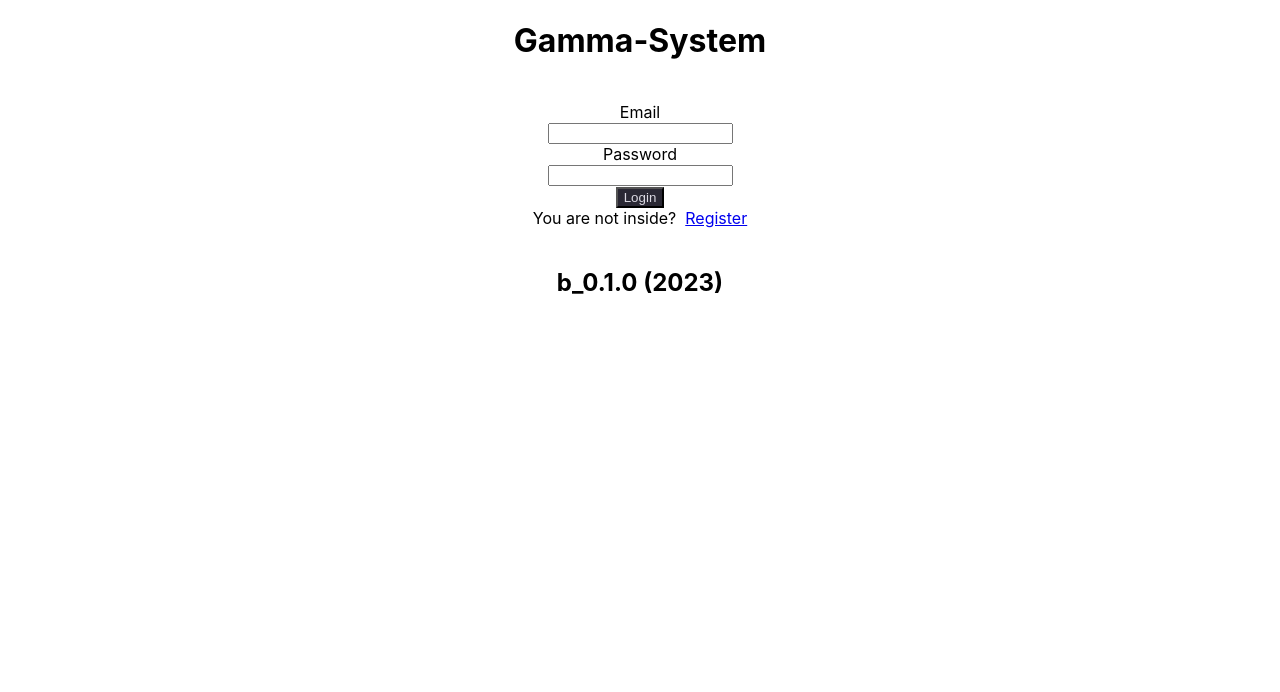
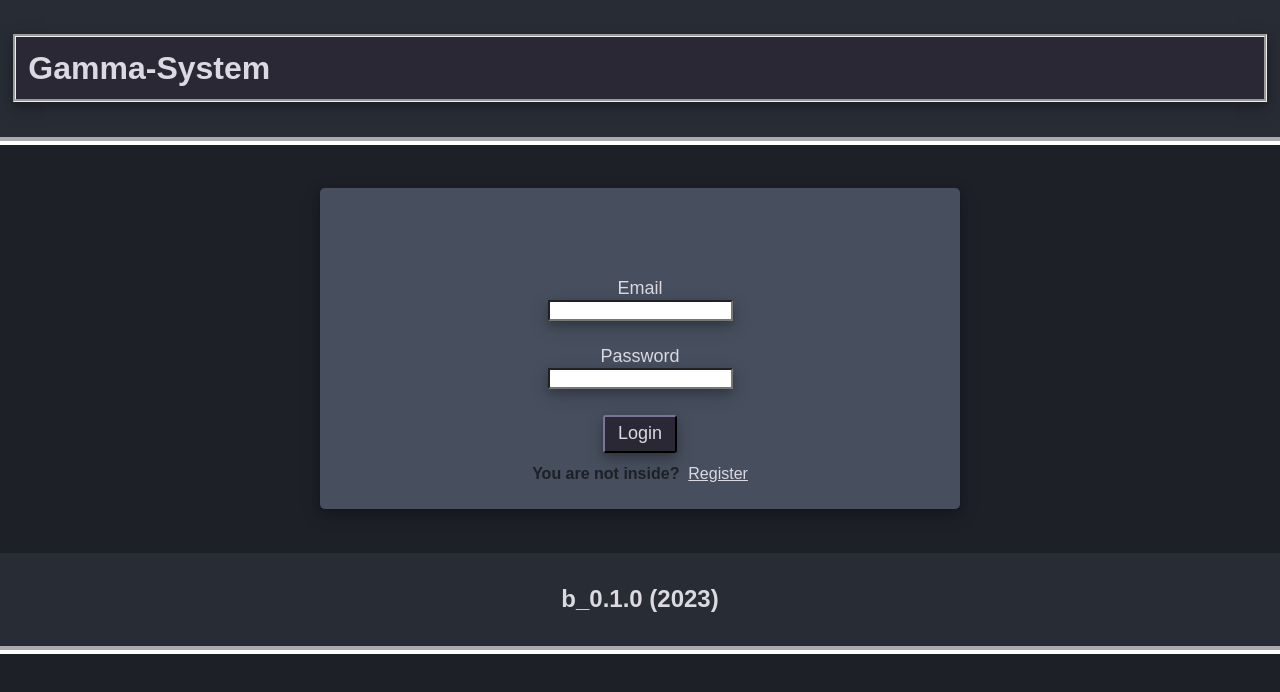
Before and after one commit to juxxon23/Gamma_client, a React (Create React App) app: page / in a window 1280 px wide. Shown: the top 692 px of the page. Built offline with nearby package versions, Linux system fonts and the light colour scheme.

Commit message:
Styles added

```diff
--- a/src/App.css
+++ b/src/App.css
@@ -1,38 +1,69 @@
-.App {
-  text-align: center;
+body {
+  background-color: #1d2026;
+  font-family: 'Cabin', sans-serif;
 }
 
-.App-logo {
-  height: 40vmin;
-  pointer-events: none;
+.Header {
+  background-color: #282c34;
+  color: #dbd9e2;
+  padding: 1%;
+  border-bottom: 8px groove white;
 }
 
-@media (prefers-reduced-motion: no-preference) {
-  .App-logo {
-    animation: App-logo-spin infinite 20s linear;
-  }
+h1 {
+  border-style: groove;
+  padding: 1%;
+  background-color: #2a2834;
+  box-shadow: 0 4px 8px 0 rgba(0, 0, 0, 0.2), 0 6px 20px 0 rgba(0, 0, 0, 0.19);
 }
 
-.App-header {
-  background-color: #282c34;
-  min-height: 100vh;
-  display: flex;
-  flex-direction: column;
-  align-items: center;
-  justify-content: center;
-  font-size: calc(10px + 2vmin);
-  color: white;
+.form-container {
+  text-align: center;
+  border-radius: 5px;
+  width: 50%;
+  position: relative;
+  left: 25%;
+  margin: 2% 0 2% 0;
+  background-color: #474f5e;
+  padding: 2% 0 2% 0;
+  box-shadow: 0 4px 8px 0 rgba(0, 0, 0, 0.2), 0 6px 20px 0 rgba(0, 0, 0, 0.19);
 }
 
-.App-link {
-  color: #61dafb;
+.form-login {
+  margin: 10% 0 2% 0;
 }
 
-@keyframes App-logo-spin {
-  from {
-    transform: rotate(0deg);
-  }
-  to {
-    transform: rotate(360deg);
-  }
+.form-inpt {
+  margin: 0 0 4% 0;
+  box-shadow: 0 4px 8px 0 rgba(0, 0, 0, 0.2), 0 6px 20px 0 rgba(0, 0, 0, 0.19);
 }
+
+.form-lbl {
+  color: #dbd9e2;
+  font-size: 18px;
+}
+
+.form-btn {
+  box-shadow: 0 4px 8px 0 rgba(0, 0, 0, 0.2), 0 6px 20px 0 rgba(0, 0, 0, 0.19);
+  border-radius: 3px;
+  border-color: #363342;
+  padding: 1% 2%;
+  font-size: 18px;
+}
+
+.msg-register {
+  color: #1d2026;
+  font-weight: bold;
+}
+
+.link-register {
+  color: #dbd9e2;
+}
+
+.Footer {
+  text-align: center;
+  background-color: #282c34;
+  color: #dbd9e2;
+  padding: 1%;
+  border-bottom: 8px groove white;
+}
--- a/src/components/Footer.js
+++ b/src/components/Footer.js
@@ -1,7 +1,7 @@
 
 const Footer = () => {
   return(
-    <footer>
+  <footer className="Footer">
       <h2>b_0.1.0 (2023)</h2>
     </footer>
   )
```
